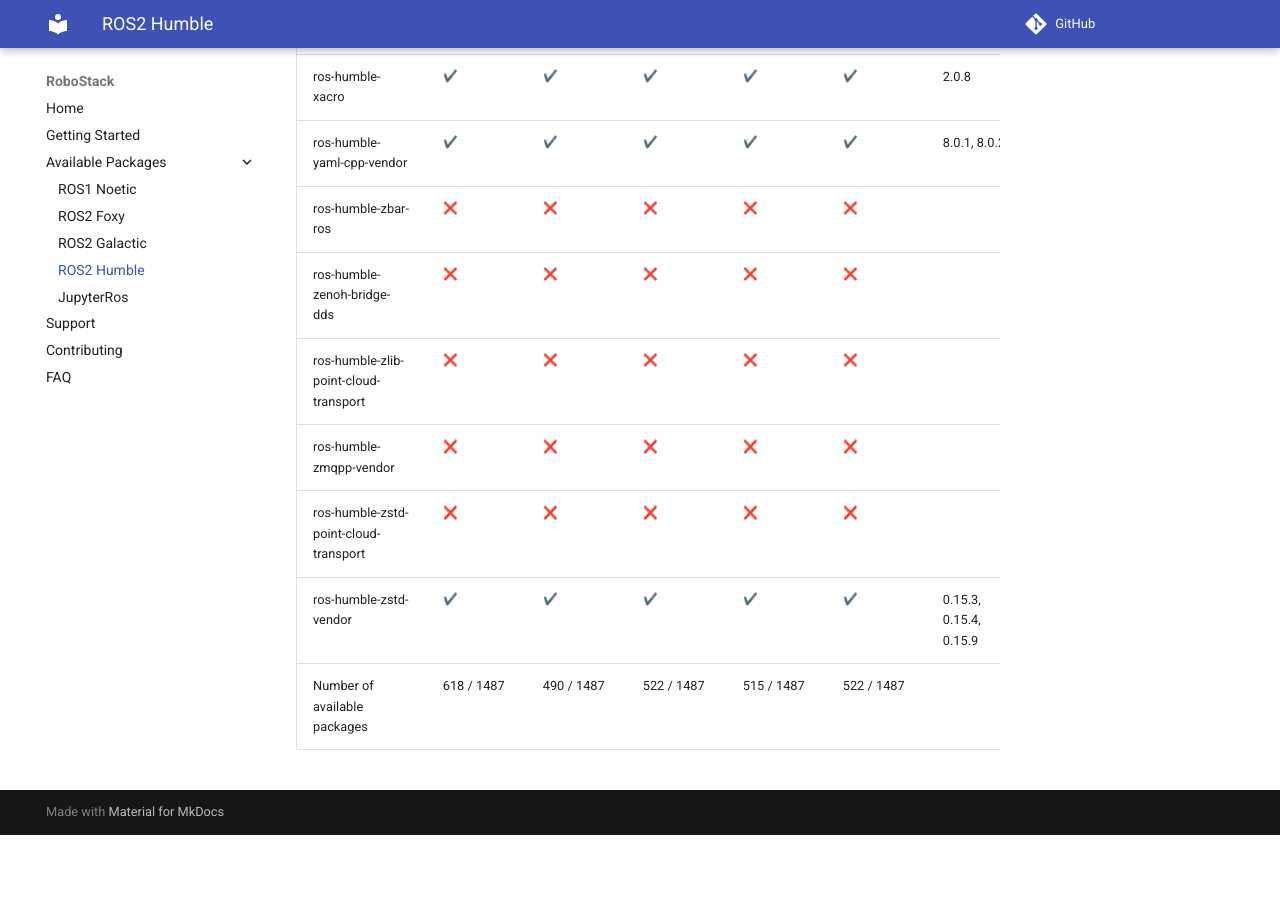
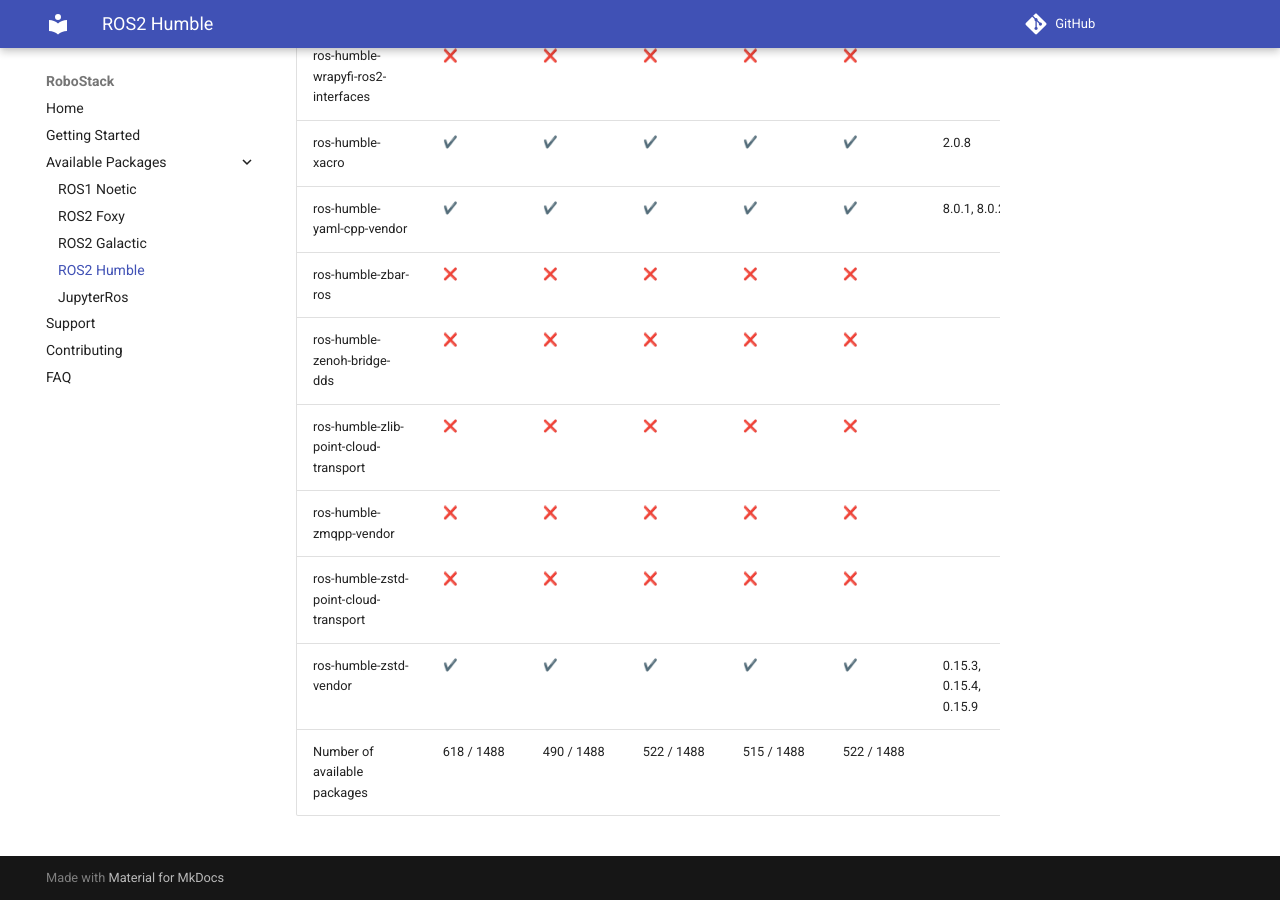
Before and after one commit to RoboStack/robostack.github.io, an MkDocs documentation site: the page built from docs/humble.md, in a window 1280 px wide and 900 px high, scrolled down 115377 px. Built offline with MkDocs 1.6.1 and Material for MkDocs 9.7.7, drawn with Linux system fonts in a browser that asks for light colours; emoji names are drawn with the system emoji font; comment, search, counter and statistics services are not loaded; before the commit the page ends 116212 px from its top, so only the background shows below that; some of the changed text lies outside the part shown.

Commit message:
Update tables

```diff
--- a/docs/humble.md
+++ b/docs/humble.md
@@ -1487,4 +1488,4 @@
 | ros-humble-zmqpp-vendor | :x: { data-sort='0' } | :x: { data-sort='0' } | :x: { data-sort='0' } | :x: { data-sort='0' } | :x: { data-sort='0' } |   |
 | ros-humble-zstd-point-cloud-transport | :x: { data-sort='0' } | :x: { data-sort='0' } | :x: { data-sort='0' } | :x: { data-sort='0' } | :x: { data-sort='0' } |   |
 | ros-humble-zstd-vendor | :heavy_check_mark: { data-sort='1' } | :heavy_check_mark: { data-sort='1' } | :heavy_check_mark: { data-sort='1' } | :heavy_check_mark: { data-sort='1' } | :heavy_check_mark: { data-sort='1' } | 0.15.3, 0.15.4, 0.15.9  |
-| Number of available packages |  618 / 1487 | 490 / 1487 | 522 / 1487 | 515 / 1487 | 522 / 1487 |
+| Number of available packages |  618 / 1488 | 490 / 1488 | 522 / 1488 | 515 / 1488 | 522 / 1488 |
```
Also changed, not shown: other parts of docs/humble.md (+1 -0 lines).
